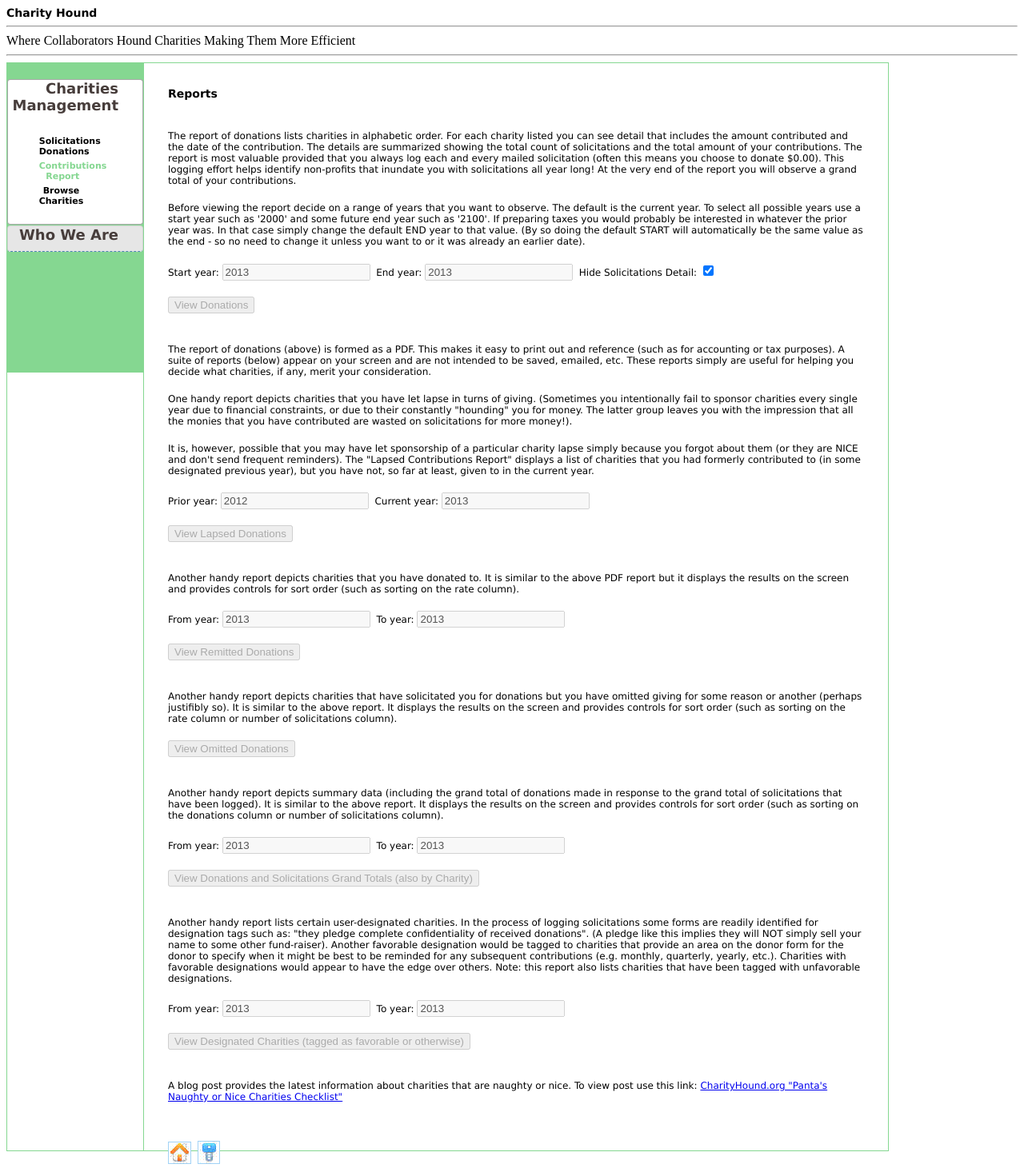
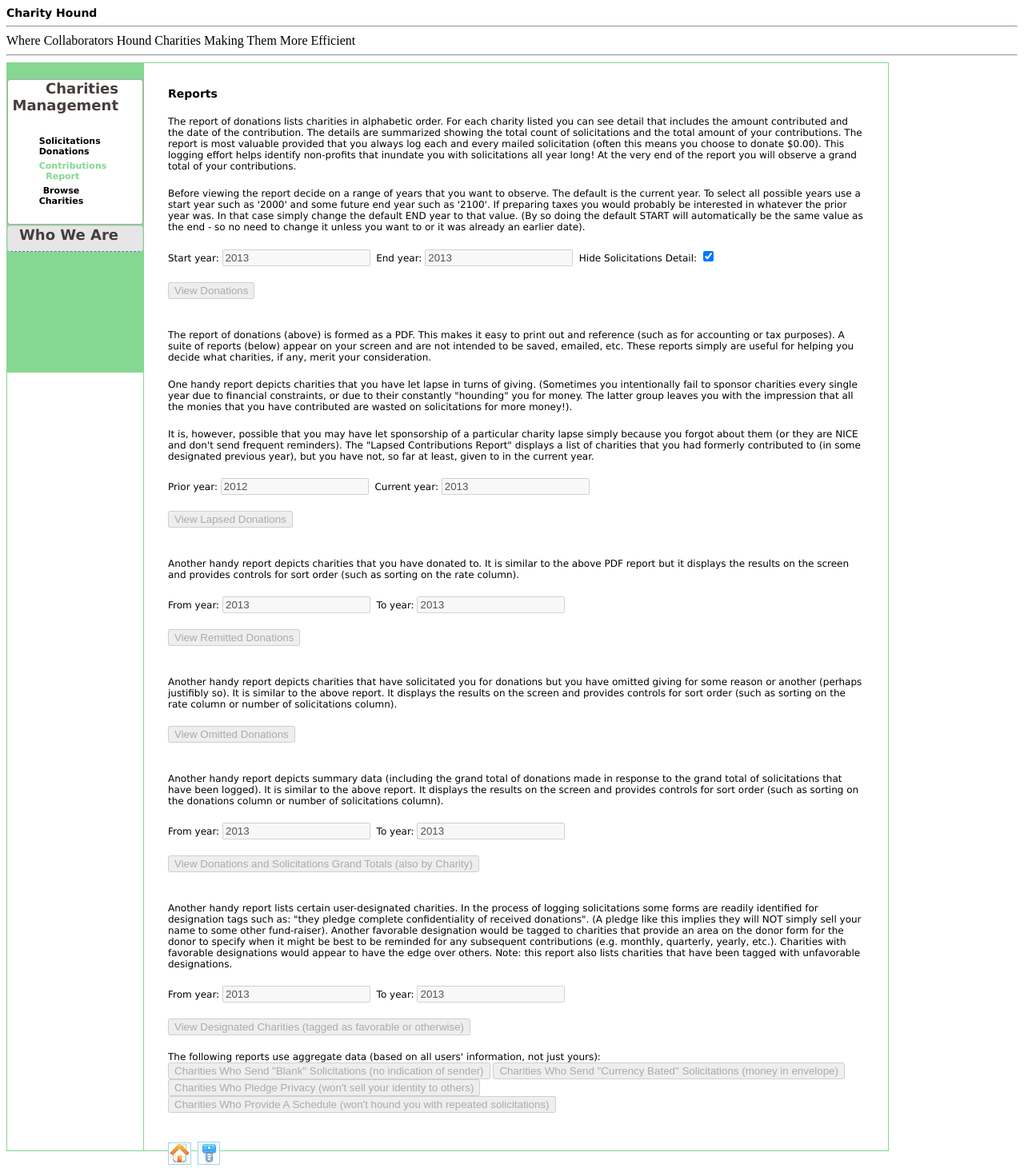
Before and after one commit to steeldrum/charityHound, a PHP site: page /reports.php in a window 1280 px wide. Shown: the whole page at 80% size. Run offline with PHP 8.4, Linux system fonts and the light colour scheme; a stand-in replaces the project's code that opens the database connection; some libraries are stand-ins or nearby versions.

Commit message:
preparation for aggregate reports - four new buttons

```diff
--- a/reports.php
+++ b/reports.php
@@ -8,6 +8,9 @@ if ($account == 0 && isset($_SESSION['member'])) {
 		$account = $member->getValue( "id" );
 	}
 }
+// tjs 130307
+$aggregateProvider = AGGREGATE_DSN;
+$aggregateDatabase = AGGREGATE_DB_NAME;
 ?>
 <!DOCTYPE HTML PUBLIC "-//W3C//DTD HTML 4.01//EN" "http://www.w3.org/TR/html4/strict.dtd">
 <!--------------------------------------
@@ -183,7 +186,6 @@ function processArgs(account) {
 
 <h1>Reports</h1>
 
-				<br/>
 <p> The report of donations lists charities in alphabetic order.  For each charity listed
 you can see detail that includes the <span class="akey">amount contributed and the date of the contribution</span>.
 The details are summarized showing the total count of solicitations and the total
@@ -280,12 +282,13 @@ From year: <input id="fromtag" type="number" />&nbsp;&nbsp;To year: <input id="t
 <p>
 <button id="designatedDonations">View Designated Charities (tagged as favorable or otherwise)</button>
 </p>
-
-<br/>
-
-<p>A blog post provides the latest information about charities that are naughty or nice.  To view post use
-this link: <a href="http://collogistics.com/wiki/pages/b4i2y0/CharityHoundorg_Pantas_Naughty_or_Nice_Charities_Checklist.html#">CharityHound.org "Panta's Naughty or Nice Charities Checklist"</a></p>
 <p>
+The following reports use aggregate data (based on all users' information, not just yours):
+<button id="designatedBlanks" disabled="disabled">Charities Who Send "Blank" Solicitations (no indication of sender)</button>
+<button id="designatedCurrencies" disabled="disabled">Charities Who Send "Currency Bated" Solicitations (money in envelope)</button>
+<button id="designatedConfidentials" disabled="disabled">Charities Who Pledge Privacy (won't sell your identity to others)</button>
+<button id="designatedReminders" disabled="disabled">Charities Who Provide A Schedule (won't hound you with repeated solicitations)</button>
+</p>
 
 <br/>
 
@@ -518,6 +521,36 @@ var url = 'view_designated_charities.php?account=' + account + '&from=' + from +
 window.location.href = url;
 	});
 
+	// tjs 130307
+	var aggregateProvider = <?php echo json_encode($aggregateProvider); ?>;
+	var	aggregateDatabase = <?php echo json_encode($aggregateDatabase); ?>;
+		//alert("account " + account + " aggregateProvider done");
+		//alert("aggregateProvider " + aggregateProvider + " aggregateDatabase " + aggregateDatabase);
+		// hack for test - comment out!
+		//aggregateDatabase = 'collogistics';
+
+	$("#designatedBlanks").click(function() {
+		//alert("reports view designatedBlanks...");
+var url = 'view_designated_aggregates.php?provider=' + aggregateProvider + '&database=' + aggregateDatabase + '&aggregateList=blankScoreList';
+//alert("reports view designatedBlanks url " + url);
+window.location.href = url;
+	});
+	$("#designatedCurrencies").click(function() {
+		var url = 'view_designated_aggregates.php?provider=' + aggregateProvider + '&database=' + aggregateDatabase + '&aggregateList=currencyBatedList';
+		//alert("reports view solicitor donations url " + url);
+		window.location.href = url;
+			});
+	$("#designatedConfidentials").click(function() {
+		var url = 'view_designated_aggregates.php?provider=' + aggregateProvider + '&database=' + aggregateDatabase + '&aggregateList=confidentialScoreList';
+		//alert("reports view solicitor donations url " + url);
+		window.location.href = url;
+			});
+	$("#designatedReminders").click(function() {
+		var url = 'view_designated_aggregates.php?provider=' + aggregateProvider + '&database=' + aggregateDatabase + '&aggregateList=scheduleScoreList';
+		//alert("reports view solicitor donations url " + url);
+		window.location.href = url;
+			});
+
 	//tjs 110511
         //alert("index account " + account);
         //e.g. account 1
```
